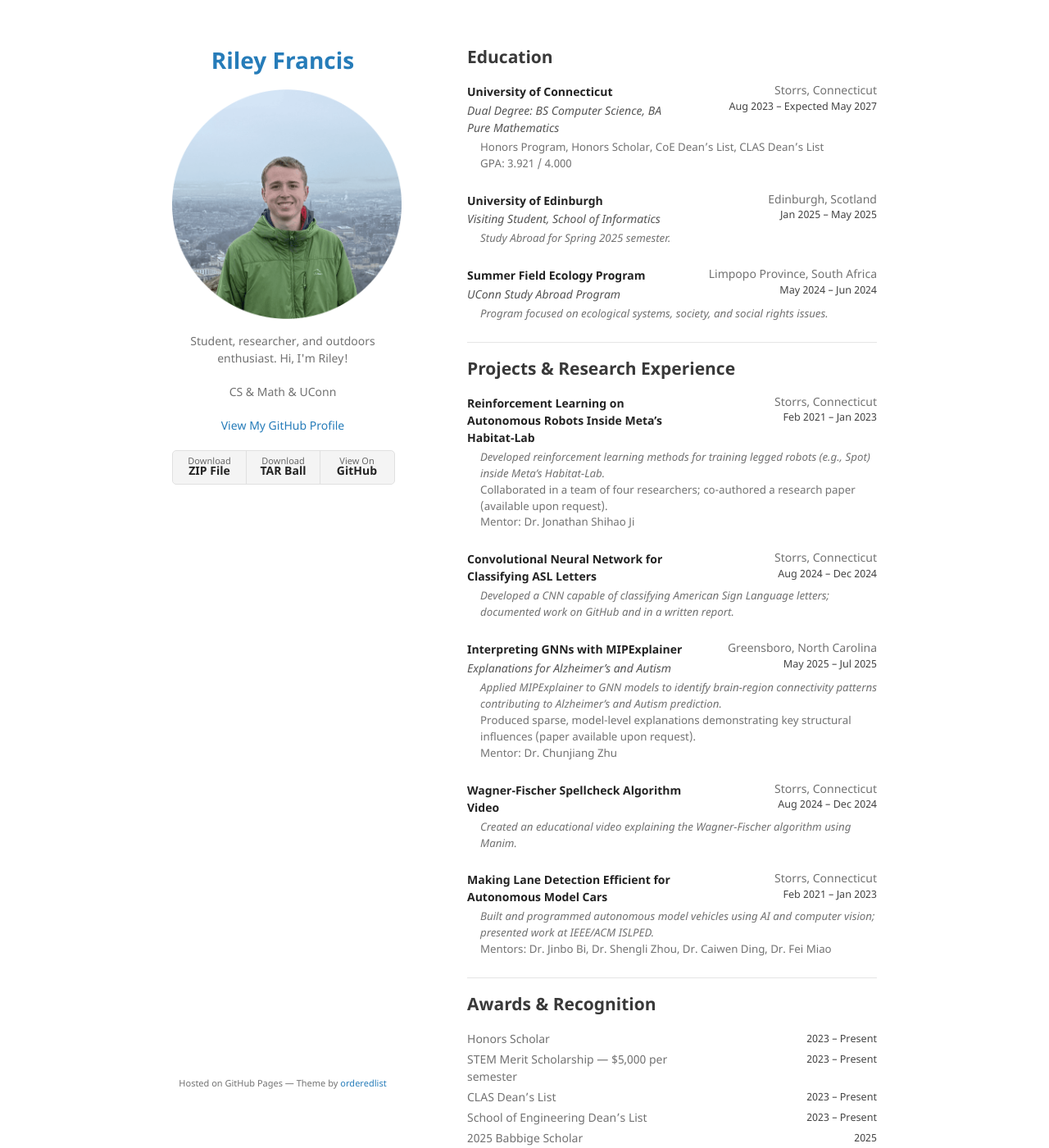
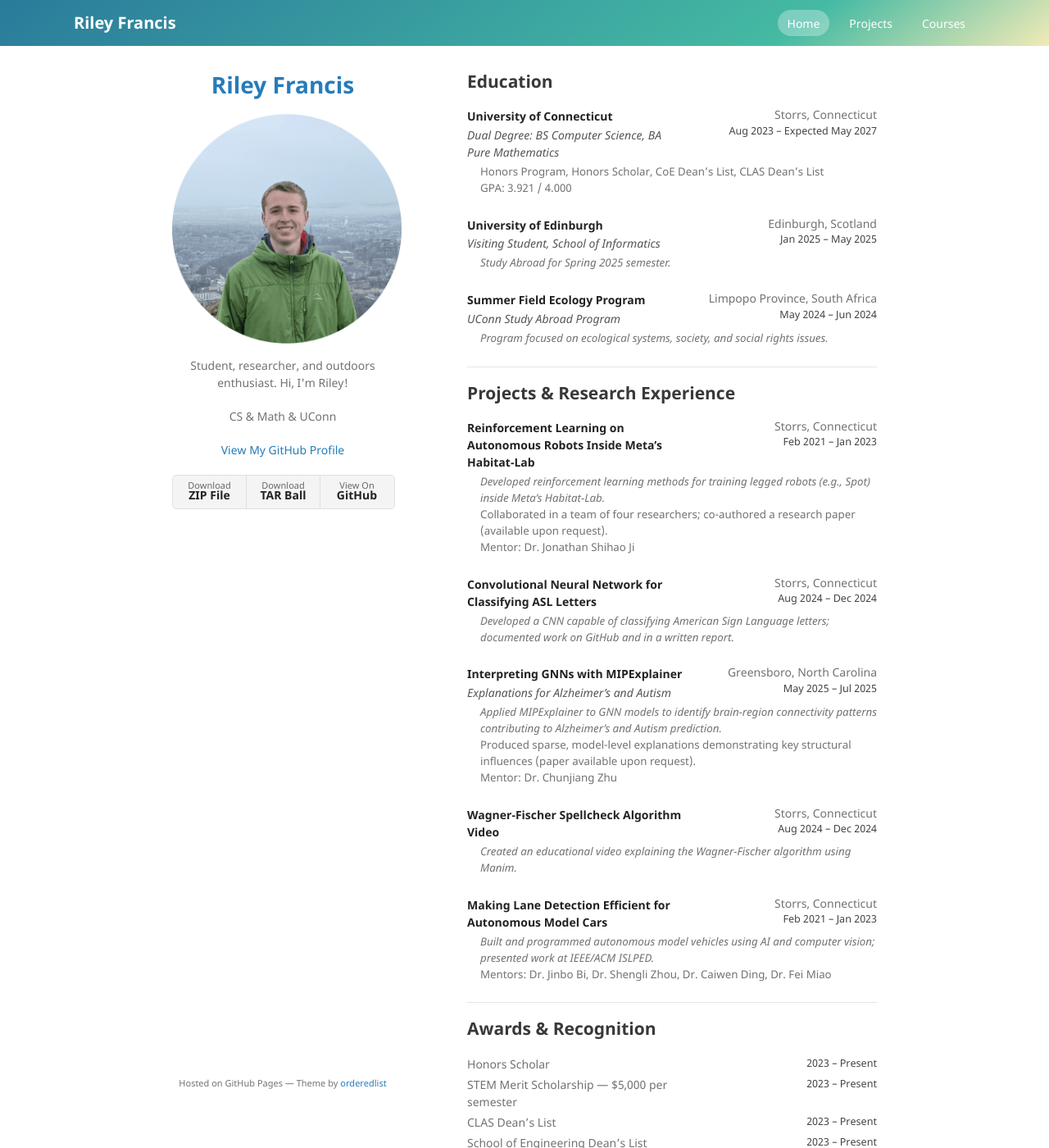
Before and after one commit to RileyFrancis/rileyfrancis.github.io, a Jekyll site: the page built from index.md, in a window 1280 px wide and 1400 px high. Shown: the whole window at 82% size. Built offline with Jekyll 4.4.1, drawn with Linux system fonts in a browser that asks for light colours; our own code applies the rules of GitHub Pages for plain Markdown files.

Commit message:
huge updates

```diff
--- a/_config.yml
+++ b/_config.yml
@@ -4,3 +4,6 @@ description: Student, researcher, and outdoors enthusiast. Hi, I'm Riley!
 show_downloads: true
 google_analytics:
 theme: jekyll-theme-minimal
+
+url: "https://rileyfrancis.github.io"
+baseurl: ""
--- /dev/null
+++ b/_includes/nav.html
@@ -0,0 +1,25 @@
+<nav class="top-banner">
+  <div class="top-banner-inner">
+    <div class="top-banner-name">
+      <a href="{{ '/' | relative_url }}">Riley Francis</a>
+    </div>
+
+    <div class="top-banner-links">
+      <a href="{{ '/' | relative_url }}"
+        class="{% if page.title == 'Home' %}active{% endif %}">
+        Home
+      </a>
+
+      <a href="{{ '/projects' | relative_url }}"
+        class="{% if page.title == 'Projects' %}active{% endif %}">
+        Projects
+      </a>
+
+      <a href="{{ '/courses' | relative_url }}"
+        class="{% if page.title == 'Courses' %}active{% endif %}">
+        Courses
+      </a>
+
+    </div>
+  </div>
+</nav>
--- a/_layouts/default.html
+++ b/_layouts/default.html
@@ -13,6 +13,8 @@
     {% include head-custom.html %}
   </head>
   <body>
+    {% include nav.html %}
+
     <div class="wrapper">
       <header>
         <!-- Custom Title -->
--- a/assets/css/style.scss
+++ b/assets/css/style.scss
@@ -2,3 +2,110 @@
 ---
 
 @import "jekyll-theme-minimal";
+
+
+body {
+  margin: 0;
+  padding: 0;
+}
+
+
+/* Shared heading layout */
+.school,
+.school2 {
+  position: relative;
+  padding-right: 8em; /* must fit the LARGEST seal box */
+}
+
+/* Fixed-size alignment box */
+.seal-box {
+  position: absolute;
+  right: 0;
+  top: 50%;
+  transform: translateY(-50%);
+  height: 5.75em;      /* visual alignment reference */
+  width: 5.75em;       /* square keeps centering consistent */
+  display: flex;
+  align-items: center;
+  justify-content: center;
+}
+
+/* Shared seal behavior */
+.seal {
+  display: block;
+}
+
+/* Individual visual scaling */
+.seal-uconn {
+  height: 5em;
+}
+
+.seal-uoe {
+  height: 5.75em;
+}
+
+/* Indentation rules for content */
+
+section h3 {
+  margin-left: 0.75rem;   /* small indent for ### */
+}
+
+section p,
+section ul,
+section ol {
+  margin-left: 1.25rem;  /* slightly larger indent for normal text */
+}
+
+
+
+/* ===== Top Banner ===== */
+
+
+.top-banner {
+  width: 100%;
+  background: linear-gradient(144deg,rgba(42, 123, 155, 1) 0%, rgba(69, 186, 163, 1) 75%, rgba(242, 234, 182, 1) 100%);
+  margin-bottom: 2rem;
+}
+
+.top-banner-inner {
+  max-width: 1100px;
+  margin: 0 auto;
+  padding: 0.75rem 1.25rem;
+
+  display: flex;
+  align-items: center;
+  justify-content: space-between;
+}
+
+.top-banner-name a {
+  font-size: 1.25rem;
+  font-weight: 600;
+  color: #ffffff;
+  text-decoration: none;
+}
+
+.top-banner-links {
+  display: flex;
+  gap: 0.75rem;
+}
+
+.top-banner-links a {
+  color: #ffffff;
+  text-decoration: none;
+  font-weight: 500;
+
+  padding: 0.35rem 0.75rem;
+  border-radius: 999px; /* pill shape */
+
+  transition: background-color 0.15s ease,
+              transform 0.1s ease;
+}
+
+.top-banner-links a:hover {
+  background-color: rgba(255, 255, 255, 0.18);
+  transform: translateY(-1px);
+}
+
+.top-banner-links a.active {
+  background-color: rgba(255, 255, 255, 0.3);
+}
--- a/index.md
+++ b/index.md
@@ -1,3 +1,9 @@
+---
+layout: default
+title: Home
+---
+
+
 <style>
 .section {
   margin-bottom: 1.5rem;
```
Also changed, not shown: courses.md (added, +22 -0 lines), assets/img/uconn_seal.png (added), assets/img/uoe_seal.png (added).
